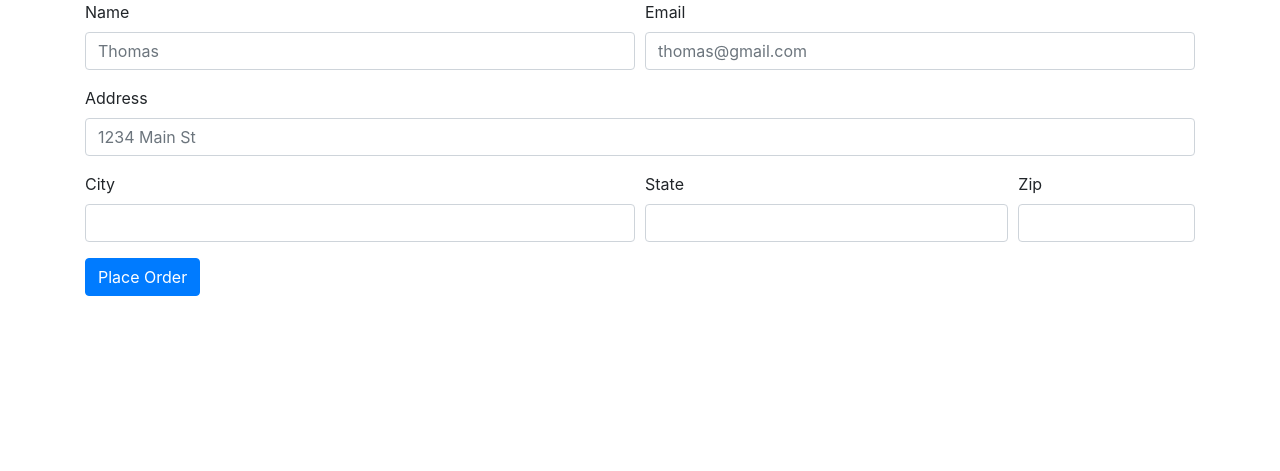
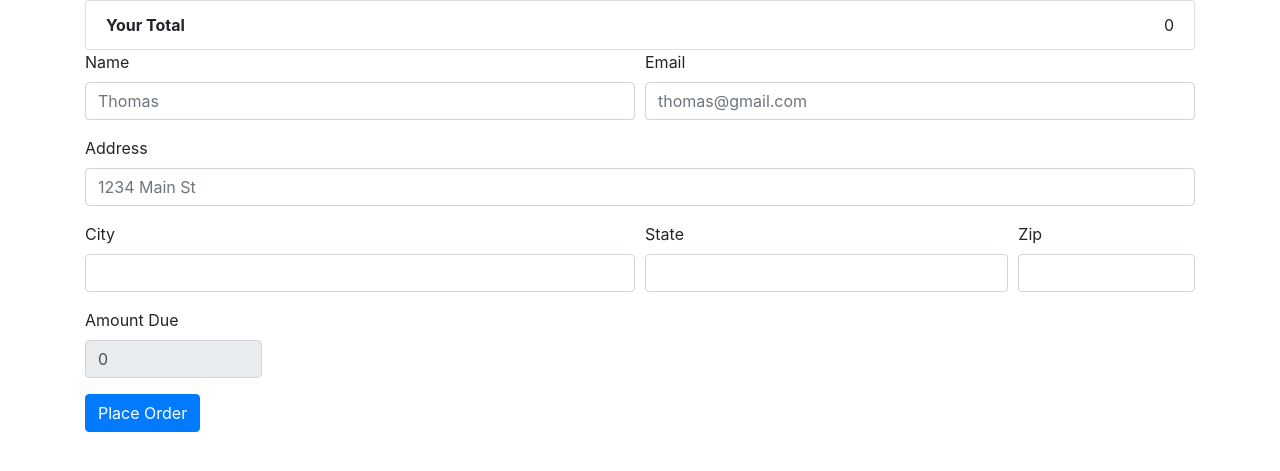
Before and after one commit to thomasdurkin/Django-Ecommerce, a Django app: page /checkout/ in a window 1280 px wide. Shown: the top 471 px of the page. Run offline with Django 4.2, Linux system fonts and the light colour scheme; some libraries are stand-ins or nearby versions.

Commit message:
Add total price

```diff
--- a/shop/models.py
+++ b/shop/models.py
@@ -17,3 +17,4 @@ class Order(models.Model):
 	city = models.CharField(max_length = 200)
 	state = models.CharField(max_length = 200)
 	zipcode = models.CharField(max_length = 200)
+	total = models.CharField(max_length = 200)
--- a/shop/templates/shop/checkout.html
+++ b/shop/templates/shop/checkout.html
@@ -57,6 +57,11 @@
 								<label for="inputZip">Zip</label>
 								<input id="zipcode" name="zipcode" type="text" class="form-control">
 							</div>
+
+							<div class="form-group col-md-2">
+								<label for="inputZip">Amount Due</label>
+								<input readonly="" type="text" class="form-control" id="total" name="total">
+							</div>
 						</div>
 
 						<button type="submit" class="btn btn-primary">Place Order</button>
@@ -75,14 +80,20 @@
 			cart = JSON.parse(localStorage.getItem("cart"));
 		}
 
+		let total = 0
 		for(item in cart){
 			let name = cart[item][1];
 			let quantity = cart[item][0];
+			let price = cart[item][2];
+			total += cart[item][2];
 
-			itemString = `<li class="list-group-item">${name}-${quantity}</li>`;
+			itemString = `<li class="list-group-item"><span class="">${quantity}</span> of ${name} <span class="badge badge-warning badge-pill">${price}</span></li>`;
 			$('#item_list').append(itemString);
 		}
 
+		totalPrice = `<li class="list-group-item d-flex justify-content-between align-tems-center"><b>Your Total</b>${ total }</li>`;
+		$('#total').val(total)
+		$('#item_list').append(totalPrice);
 		$('#items').val(JSON.stringify(cart));
 	</script>
 </html>
--- a/shop/views.py
+++ b/shop/views.py
@@ -35,6 +35,7 @@ def checkout(request):
 		city = request.POST.get('city', '')
 		state = request.POST.get('state', '')
 		zipcode = request.POST.get('zipcode', '')
+		total = request.POST.get('total', '')
 
 		# Create Order and add it to the database
 		order = Order(items=items,
@@ -43,7 +44,8 @@ def checkout(request):
 						address=address,
 						city=city,
 						state=state,
-						zipcode=zipcode)
+						zipcode=zipcode,
+						total=total)
 		order.save()
 
 	return render(request, 'shop/checkout.html', {})
```
Also changed, not shown: shop/templates/shop/index.html (+5 -4 lines), db.sqlite3, shop/migrations/0003_order_total.py (added).
